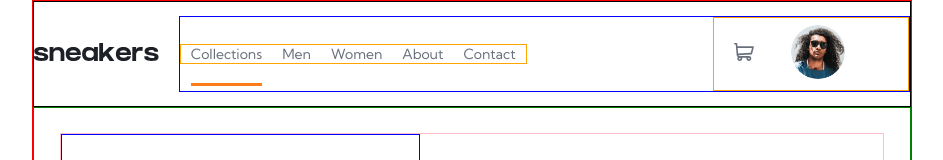
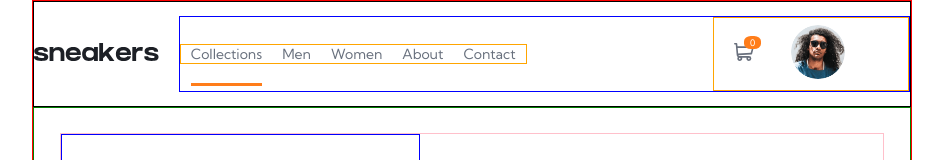
Before and after one commit to annaduong17/e-commerce, a React (Create React App) app: page / in a window 1280 px wide. Shown: the top 160 px of the page, without its empty margins (168-1111 px from the left). Built offline with nearby package versions, Linux system fonts and the light colour scheme.

Commit message:
add span next to cart icon to update total number of items

```diff
--- a/src/components/Navbar.js
+++ b/src/components/Navbar.js
@@ -1,6 +1,15 @@
 import { NavLink } from 'react-router-dom';
+import { useContext } from 'react';
+import ShoesContext from '../context/shoes';
 
 function Navbar() {
+  const { cart } = useContext(ShoesContext);
+
+  const numOfItems = cart.reduce((acc, curr) => {
+    acc += curr.cartQuantity;
+    return acc;
+  }, 0)
+
   return(
     <nav className='navbar'>
       <div className='logo-container'>
@@ -30,6 +39,7 @@ function Navbar() {
         <div className='navlinks--right'>
           <li className='navlink'>
             <NavLink to="/cart">
+              <span>{numOfItems}</span>
               <img className='cart' src="/images/icons/icon-cart.svg" alt="cart icon" />
             </NavLink>
           </li>
--- a/src/index.scss
+++ b/src/index.scss
@@ -81,6 +81,23 @@ button {
 
     .navlinks--right {
       align-items: center;
+    }
+
+    .navlink {
+      position: relative;
+
+      span {
+        position: absolute;
+        background-color: $orange;
+        color: white;
+        left: 20px;
+        top: -7px;
+        width: 17px;
+        font-size: 9px;
+        border-radius: 40%;
+        text-align: center;
+        padding-block: 1px;
+      }
     }
 
     .navlink * {
```
